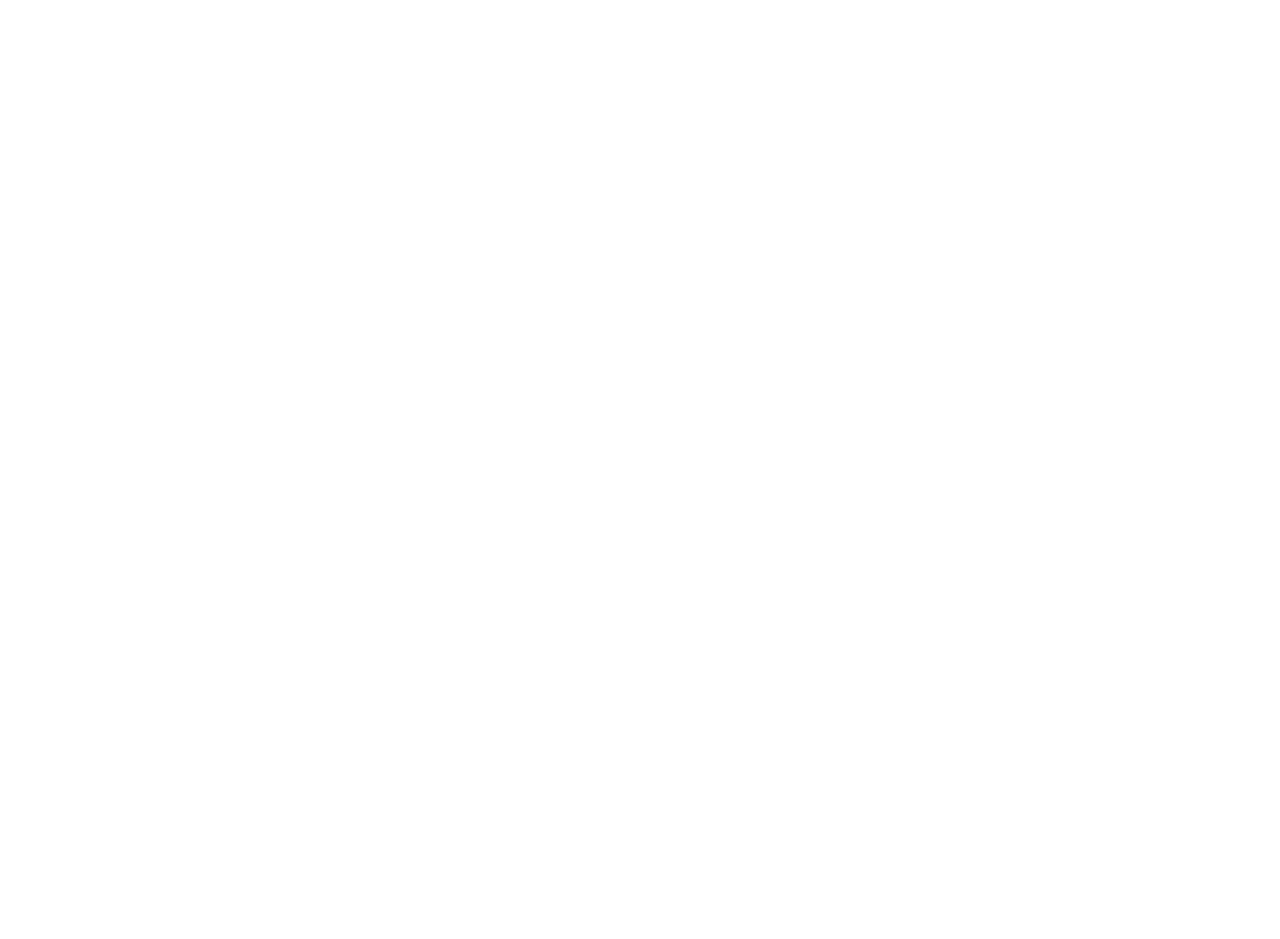
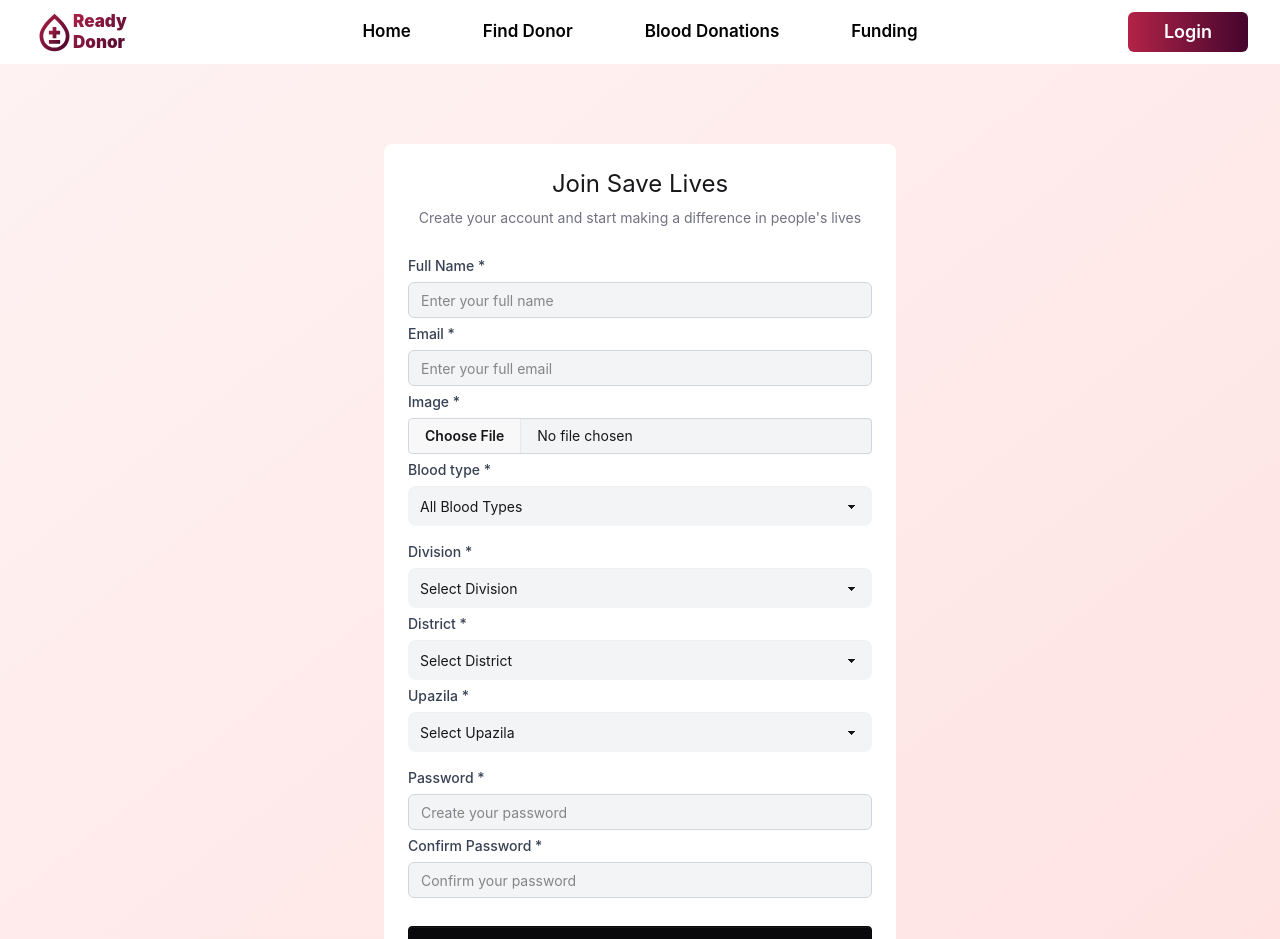
Before and after one commit to Mohammad-ali-05/ready-donor-client, a React (Vite) app: page /auth/register in a window 1280 px wide. Shown: the top 939 px of the page. Before the commit the page ends 800 px from the top, so only its background shows below. Built offline with nearby package versions, Linux system fonts and the light colour scheme.

Commit message:
Installed react hook form. Created useBloodCategory hook to use blood categories where they are needed. Compleated auth layout. Installed firebase and compleated firebase config. Compleated register page design.

```diff
--- a/package.json
+++ b/package.json
@@ -11,8 +11,10 @@
   },
   "dependencies": {
     "@tailwindcss/vite": "^4.3.0",
+    "firebase": "^12.13.0",
     "react": "^19.2.5",
     "react-dom": "^19.2.5",
+    "react-hook-form": "^7.75.0",
     "react-icons": "^5.6.0",
     "react-router": "^7.15.0",
     "swiper": "^12.1.4",
--- /dev/null
+++ b/src/firebase/firebase.config.js
@@ -0,0 +1,15 @@
+import { initializeApp } from "firebase/app";
+import { getAuth } from "firebase/auth";
+
+const firebaseConfig = {
+    apiKey: import.meta.env.VITE_apiKey,
+    authDomain: import.meta.env.VITE_authDomain,
+    projectId: import.meta.env.VITE_projectId,
+    storageBucket: import.meta.env.VITE_storageBucket,
+    messagingSenderId: import.meta.env.VITE_messagingSenderId,
+    appId: import.meta.env.VITE_appId,
+};
+
+const app = initializeApp(firebaseConfig);
+const auth = getAuth(app);
+export default auth;
--- /dev/null
+++ b/src/hooks/useBloodCategory.jsx
@@ -0,0 +1,7 @@
+import React from 'react';
+
+const useBloodCategory = () => {
+    return ["A+", "A-", "B+", "B-", "O+", "O-", "AB+", "AB-"]
+};
+
+export default useBloodCategory;
--- a/src/layouts/AuthLayout.jsx
+++ b/src/layouts/AuthLayout.jsx
@@ -1,10 +1,15 @@
-import React from 'react';
+import React from "react";
+import Navbar from "../components/Navbar";
+import { Outlet } from "react-router";
 
 const AuthLayout = () => {
     return (
-        <div>
-
-        </div>
+        <>
+            <header>
+                <Navbar></Navbar>
+            </header>
+            <Outlet></Outlet>
+        </>
     );
 };
 
--- a/src/pages/auth/register/Register.jsx
+++ b/src/pages/auth/register/Register.jsx
@@ -1,10 +1,168 @@
-import React from 'react';
+import React from "react";
+import useBloodCategory from "../../../hooks/useBloodCategory";
+import { useForm } from "react-hook-form";
 
 const Register = () => {
+    const {
+        register,
+        handleSubmit,
+        watch,
+        formState: { errors },
+    } = useForm();
+    const bloodCategory = useBloodCategory();
+
+    const handleFormSubmit = (data) => {
+        console.log(data);
+    };
     return (
-        <div>
+        <section className="relative bg-linear-to-br from-red-50 to-red-100 py-20">
+            <div className="max-w-7xl flex justify-center items-center mx-auto px-4 sm:px-6 lg:px-8">
+                <div className="card bg-base-100 w-full max-w-lg shrink-0 p-6">
+                    <div className="text-center mb-6">
+                        <h2 className="text-2xl mb-2">Join Save Lives</h2>
+                        <p className="text-[#717182] text-sm">
+                            Create your account and start making a difference in
+                            people's lives
+                        </p>
+                    </div>
+                    <form
+                        onSubmit={handleSubmit(handleFormSubmit)}
+                        className="card-body p-0">
+                        {/* User info */}
+                        <fieldset className="fieldset">
+                            {/* name */}
+                            <label
+                                htmlFor="name"
+                                className="text-sm font-medium text-gray-700">
+                                Full Name *
+                            </label>
+                            <input
+                                {...register("name", { required: true })}
+                                type="text"
+                                placeholder="Enter your full name"
+                                className="w-full h-9 px-3 rounded-md border border-gray-300 bg-gray-100 text-sm outline-none focus:ring-2 focus:ring-gray-300 focus:border-gray-300 disabled:opacity-50"
+                            />
 
-        </div>
+                            {/* email */}
+                            <label
+                                htmlFor="email"
+                                className="text-sm font-medium text-gray-700">
+                                Email *
+                            </label>
+                            <input
+                                {...register("email", { required: true })}
+                                type="email"
+                                placeholder="Enter your full email"
+                                className="w-full h-9 px-3 rounded-md border border-gray-300 bg-gray-100 text-sm outline-none focus:ring-2 focus:ring-gray-300 focus:border-gray-300 disabled:opacity-50"
+                            />
+                            {/* image */}
+                            <label className="text-sm font-medium text-gray-700">
+                                Image *
+                            </label>
+                            <input
+                                {...register("image", { required: true })}
+                                type="file"
+                                className="file-input file-input-bordered h-9 w-full bg-gray-100 border-gray-300 text-sm focus:outline-none focus:ring-2 focus:ring-gray-300"
+                            />
+                            {/* blood type */}
+                            <label className="text-sm font-medium text-gray-700">
+                                Blood type *
+                            </label>
+                            <select
+                                {...register("bloodGroup", { required: true })}
+                                defaultValue=""
+                                className="select w-full bg-gray-100 rounded-lg border-none focus:border-none focus:shadow-none focus:outline-none">
+                                <option value="">All Blood Types</option>
+                                {bloodCategory.map((category, index) => (
+                                    <option key={index} value={category}>
+                                        {category}
+                                    </option>
+                                ))}
+                            </select>
+                        </fieldset>
+                        {/* User location */}
+                        <fieldset className="fieldset">
+                            {/* Division */}
+                            <label className="text-sm font-medium text-gray-700">
+                                Division *
+                            </label>
+                            <select
+                                {...register("division", { required: true })}
+                                defaultValue=""
+                                className="select w-full bg-gray-100 rounded-lg border-none focus:border-none focus:shadow-none focus:outline-none">
+                                <option value="">Select Division</option>
+                                <option>Dhaka</option>
+                                <option>Chattogram</option>
+                                <option>Rajshahi</option>
+                                <option>Khulna</option>
+                                <option>Sylhet</option>
+                            </select>
+
+                            {/* District */}
+                            <label className="text-sm font-medium text-gray-700">
+                                District *
+                            </label>
+                            <select
+                                {...register("district", { required: true })}
+                                defaultValue=""
+                                className="select w-full bg-gray-100 rounded-lg border-none focus:border-none focus:shadow-none focus:outline-none">
+                                <option value="">Select District</option>
+                                <option>Dhaka</option>
+                                <option>Comilla</option>
+                                <option>Barishal</option>
+                                <option>Rangpur</option>
+                            </select>
+
+                            {/* Upazila */}
+                            <label className="text-sm font-medium text-gray-700">
+                                Upazila *
+                            </label>
+                            <select
+                                {...register("upazila", { required: true })}
+                                defaultValue=""
+                                className="select w-full bg-gray-100 rounded-lg border-none focus:border-none focus:shadow-none focus:outline-none">
+                                <option value="">Select Upazila</option>
+                                <option>Savar</option>
+                                <option>Dhanmondi</option>
+                                <option>Mirpur</option>
+                            </select>
+                        </fieldset>
+                        {/* User password */}
+                        <fieldset className="fieldset">
+                            {/*Create Password */}
+                            <label
+                                htmlFor="password"
+                                className="text-sm font-medium text-gray-700">
+                                Password *
+                            </label>
+                            <input
+                                {...register("password", { required: true })}
+                                type="password"
+                                placeholder="Create your password"
+                                className="w-full h-9 px-3 rounded-md border border-gray-300 bg-gray-100 text-sm outline-none focus:ring-2 focus:ring-gray-300 focus:border-gray-300 disabled:opacity-50"
+                            />
+                            {/*Confirm Password */}
+                            <label
+                                htmlFor="confirmPassword"
+                                className="text-sm font-medium text-gray-700">
+                                Confirm Password *
+                            </label>
+                            <input
+                                {...register("confirmPassword", {
+                                    required: true,
+                                })}
+                                type="password"
+                                placeholder="Confirm your password"
+                                className="w-full h-9 px-3 rounded-md border border-gray-300 bg-gray-100 text-sm outline-none focus:ring-2 focus:ring-gray-300 focus:border-gray-300 disabled:opacity-50"
+                            />
+                        </fieldset>
+                        <button className="btn btn-neutral w-full mt-4">
+                            Register
+                        </button>
+                    </form>
+                </div>
+            </div>
+        </section>
     );
 };
 
```
Also changed, not shown: 1 other file (tests, documents, lock files or other folders).
